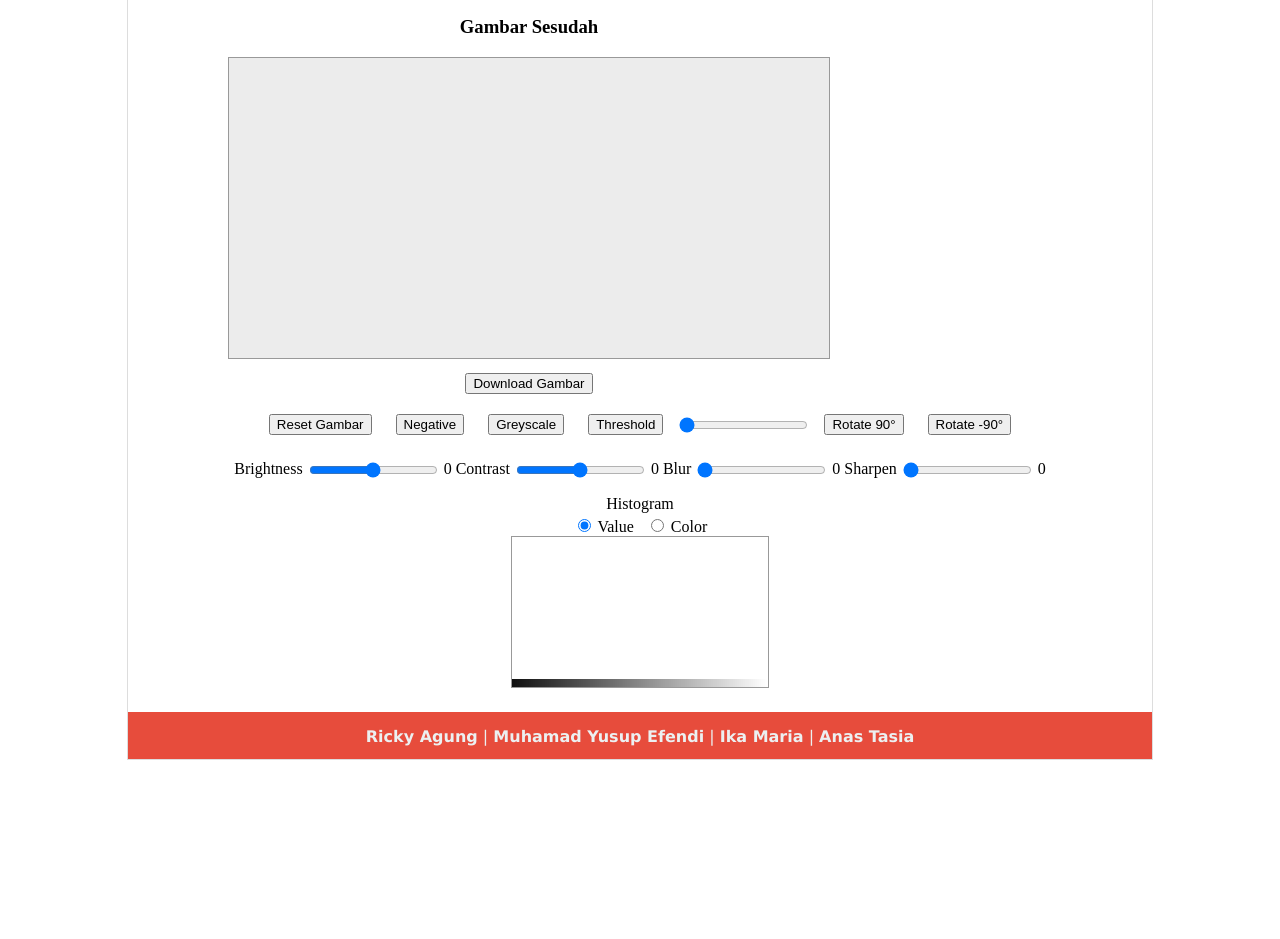
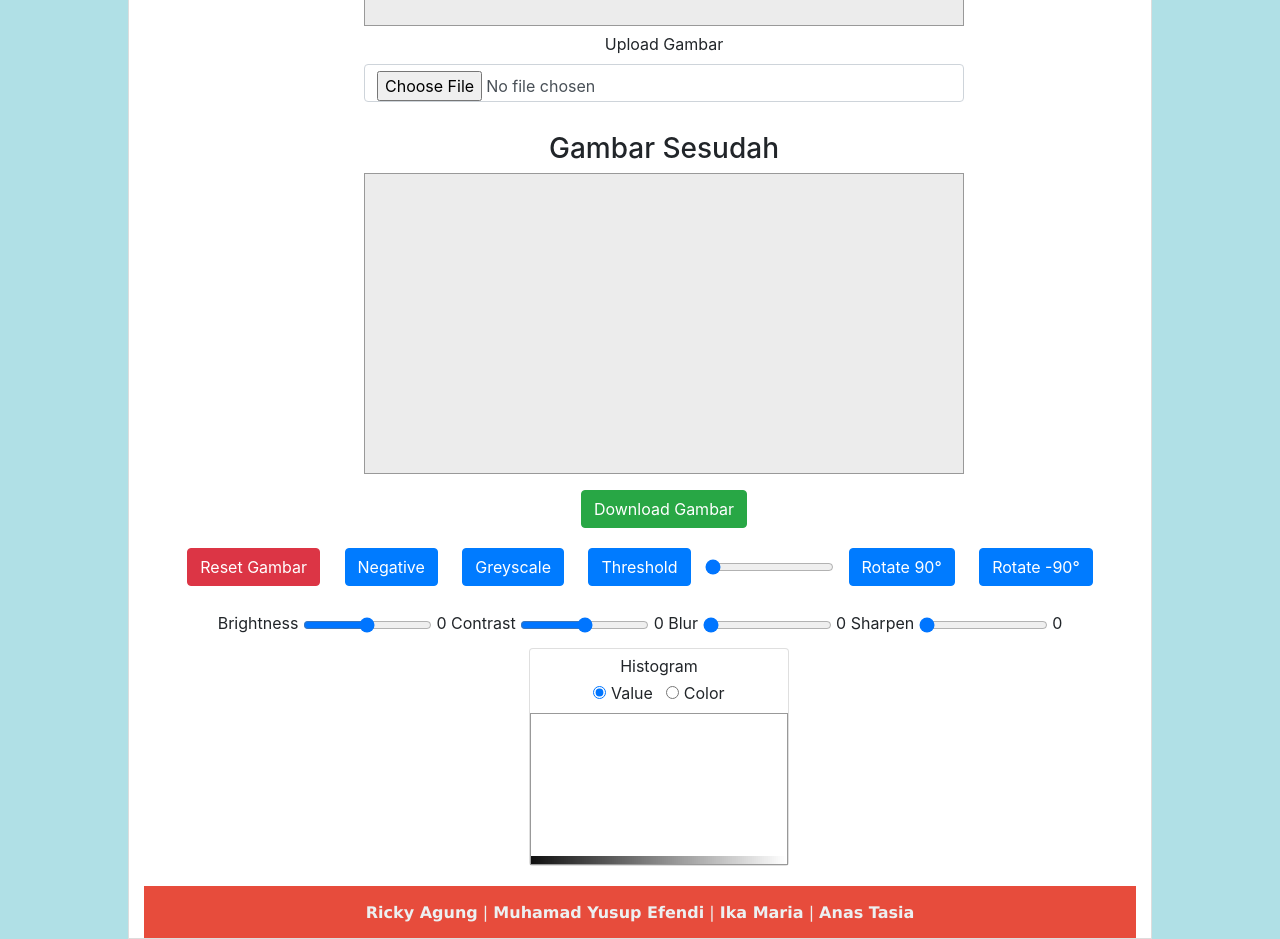
Before and after one commit to agungricky/Citra, a plain HTML site: page src/index.html in a window 1280 px wide. Shown: the part 428-1367 px from the top of the page. Before the commit the page ends 1188 px from the top, so only its background shows below. Drawn offline with nearby package versions, Linux system fonts and the light colour scheme; files that its build step writes are made by us from their sources.

Commit message:
Upload perbaikan css

```diff
--- a/src/index.html
+++ b/src/index.html
@@ -2,6 +2,7 @@
 <html>
 
 <head>
+	 <link rel="stylesheet" href="../assets/bootstrap-4.0.0-dist/css/bootstrap.min.css">
 	<title>Image Processing</title>
 	<style type="text/css">
 		body {
@@ -19,7 +20,8 @@
 		.image-before,
 		.image-after {
 			float: left;
-			margin: 0 30px;
+			margin-left: 150px;
+			margin-top : 30px;
 			text-align: center;
 		}
 
@@ -38,6 +40,8 @@
 			font-family: 'Lucida Sans', 'Lucida Sans Regular', 'Lucida Grande', 'Lucida Sans Unicode', Geneva, Verdana, sans-serif;
 			background-color: #e74c3c;
 			color: #ecf0f1;
+			height: 80px;
+			padding-top : 15px;
 		}
 
 		.header h1 {
@@ -79,7 +83,8 @@
 		}
 
 		.card {
-			margin: 15px 5px;
+			margin-top: 5px;
+			margin-left: 400px;
 		}
 
 		input[type="range"] {
@@ -101,20 +106,20 @@
 
 </head>
 
-<body>
+<body style="background-color:powderblue;">
 	<!-- Start Container -->
-	<div class="container">
+	<div class="container" style="background-color:white;">
 		<div class="header">
 			<h1>TUGAS UAS PENGOLAHAN CITRA</h1>
 		</div>
-		<div class="image-preview">
+		<div class="image-preview" align="center">
 			<!-- Start Image Before -->
 			<div class="image-before">
 				<h3>Gambar sebelum </h3>
 				<canvas class="canvas-box" id="canvas-image-before"></canvas>
 				<br>
-				<label for="upload-file">Upload Gambar</label>
-				<input type="file" id="upload-file" placeholder="Upload a Picture" />
+				<label for="upload-file" class="form-label">Upload Gambar</label>
+				<input type="file" id="upload-file" class="form-control" placeholder="Upload a Picture" />
 			</div>
 			<!-- End Image Before -->
 
@@ -122,20 +127,20 @@
 			<div class="image-after">
 				<h3>Gambar Sesudah</h3>
 				<canvas class="canvas-box" id="canvas-image-after"></canvas><br />
-				<button id="download-btn">Download Gambar</button>
+				<button type="button" class="btn btn-success" id="download-btn">Download Gambar</button>
 			</div>
 			<!-- End Image After -->
 		</div>
 		<!-- Start Button Process -->
 		<div class="button-process">
 			<div class="btn-effect">
-				<button id="reset-btn">Reset Gambar</button>
-				<button id="invert-btn">Negative</button>
-				<button id="greyscale-btn">Greyscale</button>
-				<button id="threshold-btn">Threshold</button>
+				<button id="reset-btn" type="button" class="btn btn-danger">Reset Gambar</button>
+				<button id="invert-btn" type="button" class="btn btn-primary">Negative</button>
+				<button id="greyscale-btn" type="button" class="btn btn-primary">Greyscale</button>
+				<button id="threshold-btn" type="button" class="btn btn-primary">Threshold</button>
 				<input type="range" id="value-threshold" name="value-threshold" value="0" min="0" max="255" />
-				<button id="rotate-cw-90-btn">Rotate 90&deg;</button>
-				<button id="rotate-ccw-90-btn">Rotate -90&deg;</button>
+				<button id="rotate-cw-90-btn" type="button" class="btn btn-primary">Rotate 90&deg;</button>
+				<button id="rotate-ccw-90-btn" type="button" class="btn btn-primary">Rotate -90&deg;</button>
 			</div>
 			<div class="range-effect">
 				<label for="brightness">Brightness</label>
@@ -173,9 +178,7 @@
 		</div>
 		<!-- End Button Process -->
 		<footer>
-			<p><strong>Ricky Agung</strong> | <strong>Muhamad Yusup Efendi</strong> | <strong>Ika Maria</strong>
-				| <strong>Anas Tasia</strong>
-			</p>
+			<p><strong>Ricky Agung</strong> | <strong>Muhamad Yusup Efendi</strong> | <strong>Ika Maria</strong> | <strong>Anas Tasia</strong></p>
 		</footer>
 	</div>
 	<!-- End Container -->
@@ -189,9 +192,9 @@
 	var ctx_after = canvas_after.getContext('2d');
 	var fileName = '';
 
-	$(document).ready(function () {
+	$(document).ready(function() {
 		// Upload file
-		$('#upload-file').on('change', function () {
+		$('#upload-file').on('change', function() {
 			var file = document.querySelector('#upload-file').files[0];
 			var reader = new FileReader();
 
@@ -200,11 +203,11 @@
 				reader.readAsDataURL(file);
 			}
 
-			// Menerapkan gambar di kanvas sebelum dan sesudah di edit
-			reader.addEventListener('load', function () {
+			// Put image on canvas before and after
+			reader.addEventListener('load', function() {
 				img = new Image();
 				img.src = reader.result;
-				img.onload = function () {
+				img.onload = function() {
 					//canvas before
 					canvas_before.width = img.width;
 					canvas_before.height = img.height;
@@ -220,8 +223,7 @@
 			});
 		});
 
-		// Function Download
-		$("#download-btn").on("click", function (e) {
+		$("#download-btn").on("click", function(e) {
 			var fileExtension = fileName.slice(-4);
 			if (fileExtension == ".jpg" || fileExtension == ".png") {
 				var actualName = fileName.substring(0, fileName.length - 4);
@@ -229,56 +231,56 @@
 			download(canvas_after, actualName + "-edited.jpg");
 		});
 
-		//Reset Gambar
-		$('#reset-btn').on('click', function (e) {
+		//Reset Processing
+		$('#reset-btn').on('click', function(e) {
 			$('input[type=range]').val(0);
 			$('input[type=number]').val(0);
 			document.getElementById('value-contrast').innerHTML = 0;
 			document.getElementById('value-brightness').innerHTML = 0;
 			document.getElementById('value-blur').innerHTML = 0;
 			document.getElementById('value-sharpen').innerHTML = 0;
-			Caman('#canvas-image-after', function () {
+			Caman('#canvas-image-after', function() {
 				this.revert(false);
 				this.render();
 			});
 		});
 
-		//Gambar Negative
-		$('#invert-btn').on('click', function (e) {
-			Caman('#canvas-image-after', function () {
+		//Negative Processing
+		$('#invert-btn').on('click', function(e) {
+			Caman('#canvas-image-after', function() {
 				this.revert(false);
 				this.invert().render();
 			});
 		});
 
 		//Grayscale Processing
-		$('#greyscale-btn').on('click', function (e) {
-			Caman('#canvas-image-after', function () {
+		$('#greyscale-btn').on('click', function(e) {
+			Caman('#canvas-image-after', function() {
 				this.revert(false);
 				this.greyscale().render();
 			});
 		});
 
 		//Threshold Processing
-		$('#threshold-btn').on('click', function (e) {
+		$('#threshold-btn').on('click', function(e) {
 			var threshold_value = $('#value-threshold').val();
-			Caman('#canvas-image-after', function () {
+			Caman('#canvas-image-after', function() {
 				this.revert(false);
 				this.threshold(threshold_value).render();
 			});
 		});
 
 		//Rotate Clockwise 90 Processing
-		$('#rotate-cw-90-btn').on('click', function (e) {
-			Caman('#canvas-image-after', function () {
+		$('#rotate-cw-90-btn').on('click', function(e) {
+			Caman('#canvas-image-after', function() {
 				this.revert(false);
 				this.rotate(90).render();
 			});
 		});
 
 		//Rotate Counter Clockwise 90 Processing
-		$('#rotate-ccw-90-btn').on('click', function (e) {
-			Caman('#canvas-image-after', function () {
+		$('#rotate-ccw-90-btn').on('click', function(e) {
+			Caman('#canvas-image-after', function() {
 				this.revert(false);
 				this.rotate(-90).render();
 			});
@@ -296,7 +298,7 @@
 			var contrast = parseInt($('#contrast').val());
 			var blur = parseInt($('#blur').val());
 			var sharpen = parseInt($('#sharpen').val());
-			Caman('#canvas-image-after', function () {
+			Caman('#canvas-image-after', function() {
 				this.revert(false);
 				this.brightness(brightness).contrast(contrast).stackBlur(blur).sharpen(sharpen).render();
 				document.getElementById('value-contrast').innerHTML = contrast;
@@ -444,7 +446,7 @@
 		return context.getImageData(0, 0, img.width, img.height);
 	}
 
-	document.getElementById('upload-file').addEventListener('change', function () {
+	document.getElementById('upload-file').addEventListener('change', function() {
 		var file = document.querySelector('#upload-file').files[0];
 		var reader = new FileReader();
 
@@ -453,7 +455,7 @@
 			reader.readAsDataURL(file);
 		}
 
-		reader.addEventListener('load', function () {
+		reader.addEventListener('load', function() {
 			img = new Image();
 			img.src = reader.result;
 			img.onload = update;
```
